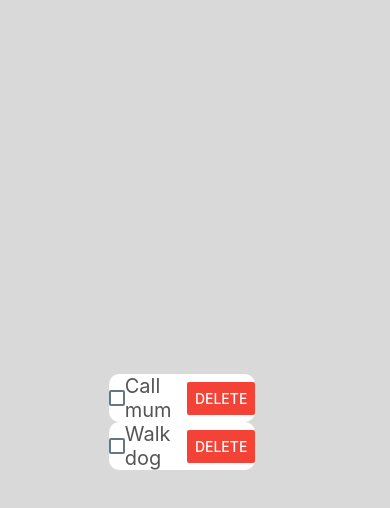
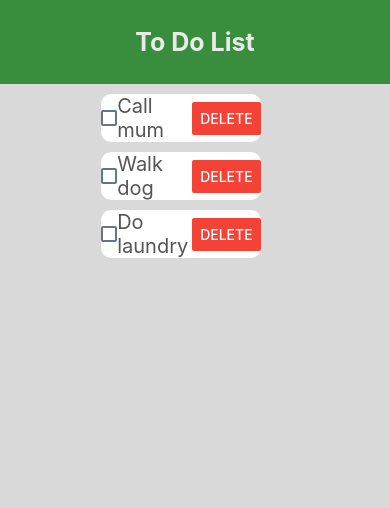
Before and after one commit to diakivv/to-do-list, a React Native app: screen / in a window 390 px wide. Shown: the top 508 px of the page. Built offline with nearby package versions, Linux system fonts and the light colour scheme.

Commit message:
simple header added

```diff
--- a/App.js
+++ b/App.js
@@ -1,11 +1,13 @@
 import React, { Component } from "react";
 import { Platform, StyleSheet, Text, View } from "react-native";
+import Header from "./components/header";
 import TaskList from "./components/taskList";
 
 export default class App extends Component {
   render() {
     return (
-      <View style={styles.taskList}>
+      <View style={styles.container}>
+        <Header />
         <TaskList />
       </View>
     );
@@ -13,11 +15,11 @@ export default class App extends Component {
 }
 
 const styles = StyleSheet.create({
-  taskList: {
+  container: {
     flex: 1,
     flexDirection: "column",
-    justifyContent: "space-around",
-    alignItems: "center",
+    justifyContent: "flex-start",
+    //alignItems: "center",
     backgroundColor: "#D9D9D9"
   },
   welcome: {
--- /dev/null
+++ b/components/header.js
@@ -0,0 +1,33 @@
+import React, { Component } from "react";
+import { Text, StyleSheet, View } from "react-native";
+
+class Header extends Component {
+  state = {
+    title: "To Do List"
+  };
+  render() {
+    return (
+      <View style={styles.container}>
+        <Text style={styles.text}>{this.state.title}</Text>
+      </View>
+    );
+  }
+}
+
+const styles = StyleSheet.create({
+  container: {
+    flex: 1,
+    justifyContent: "center",
+    alignItems: "center",
+    backgroundColor: "#388E3C"
+  },
+  text: {
+    fontSize: 25,
+    fontWeight: "bold",
+    textAlign: "center",
+    margin: 10,
+    color: "#EAEAEA"
+  }
+});
+
+export default Header;
--- a/components/task.js
+++ b/components/task.js
@@ -34,6 +34,7 @@ const styles = StyleSheet.create({
     flexDirection: "row",
     backgroundColor: "#FFFFFF",
     borderRadius: 10,
+    marginTop: 10,
     width: "85%",
     height: "10%"
   },
--- a/components/taskList.js
+++ b/components/taskList.js
@@ -6,7 +6,8 @@ class TaskList extends Component {
   state = {
     tasks: [
       { id: "1", description: "Call mum" },
-      { id: "2", description: "Walk dog" }
+      { id: "2", description: "Walk dog" },
+      { id: "3", description: "Do laundry" }
     ]
   };
 
@@ -19,7 +20,7 @@ class TaskList extends Component {
 
   render() {
     return (
-      <View>
+      <View style={styles.container}>
         <FlatList
           //style={styles.container}
           data={this.state.tasks}
@@ -39,9 +40,9 @@ class TaskList extends Component {
 
 const styles = StyleSheet.create({
   container: {
-    flex: 1,
+    flex: 9,
     flexDirection: "column",
-    justifyContent: "flex-start",
+    justifyContent: "space-around",
     alignItems: "center",
     backgroundColor: "#D9D9D9"
   }
```
